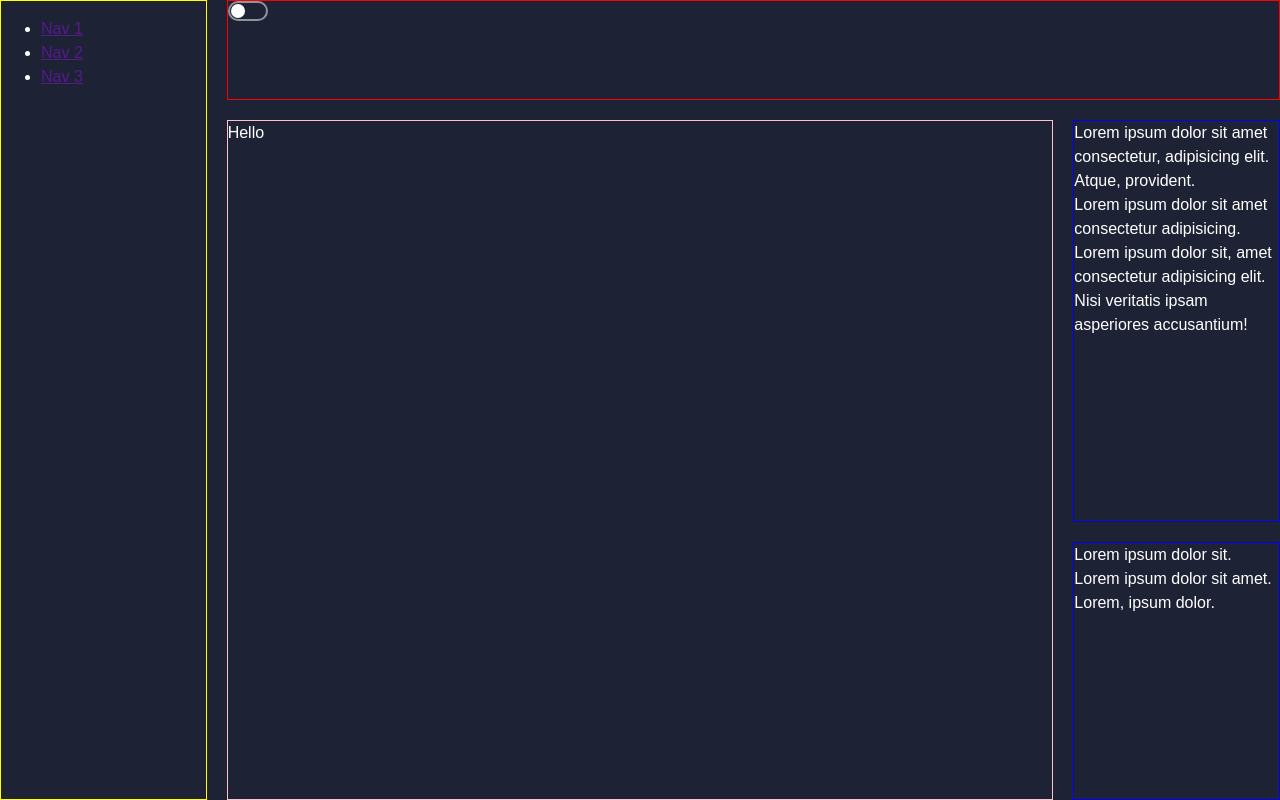
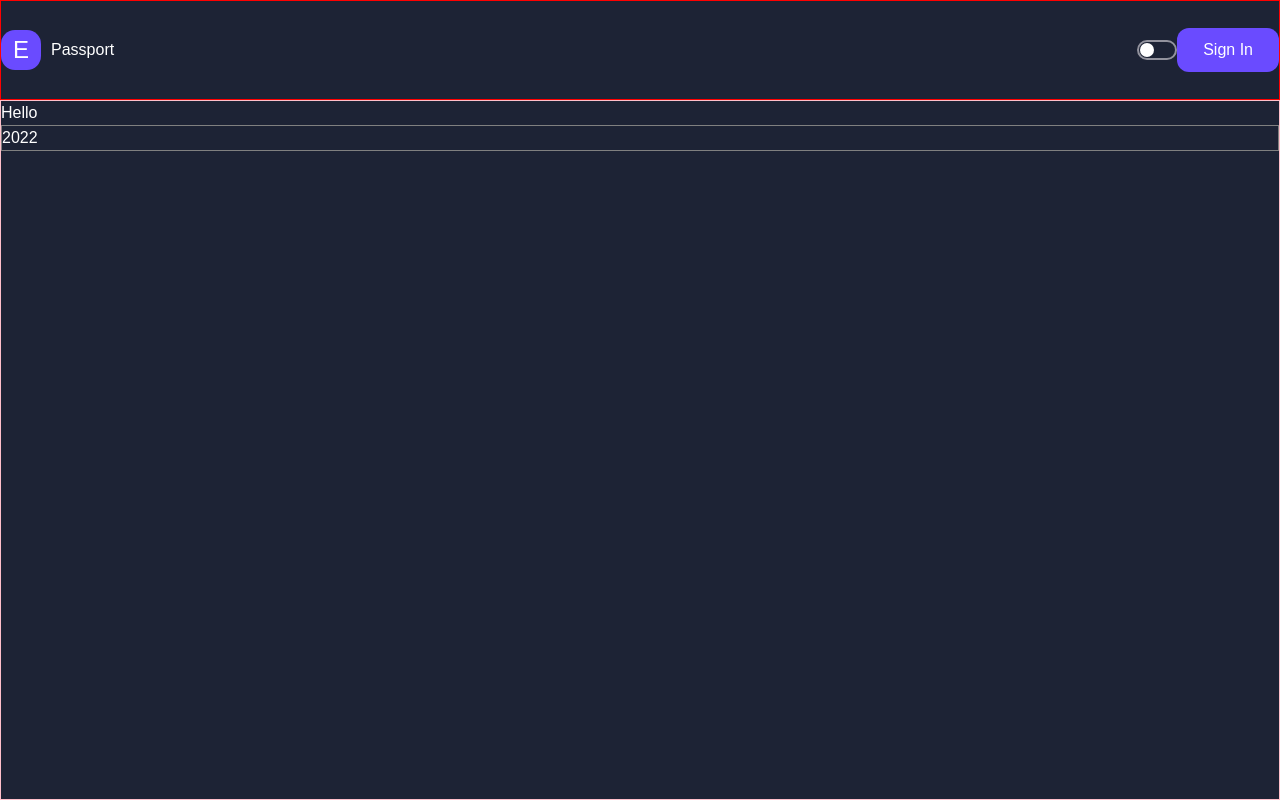
Before and after one commit to naHDop-tech/e-passport, a React app in the folder client/: page / in a window 1280 px wide. Built offline with nearby package versions, Linux system fonts and the light colour scheme.

Commit message:
feat: add header components

```diff
--- /dev/null
+++ b/client/src/components/EIcon/EIcon.tsx
@@ -0,0 +1,15 @@
+import s from './EIconStyle.module.css'
+const styles = s as unknown as IEIconStyle
+
+interface IEIconStyle {
+  Box: string
+  Paragraph: string
+}
+
+export function EIcon() {
+  return (
+    <div className={styles.Box}>
+      E
+    </div>
+  )
+}
--- /dev/null
+++ b/client/src/components/EIcon/EIconStyle.module.css
@@ -0,0 +1,8 @@
+.Box {
+  background-color: var(--color-primary-purple);
+  color: var(--color-text-white);
+  padding: 2px 12px;
+
+  border-radius: 14px;
+  font-size: 24px;
+}
--- /dev/null
+++ b/client/src/components/EIcon/index.ts
@@ -0,0 +1 @@
+export { EIcon } from './EIcon'
--- a/client/src/components/HOC/WithLayout/withLayout.tsx
+++ b/client/src/components/HOC/WithLayout/withLayout.tsx
@@ -1,7 +1,8 @@
 import { PropsWithChildren } from 'react'
 import { useLocation } from 'react-router-dom'
 import { MainLayoutGrid } from '../../layouts/MainLayout/MainLayoutGrid'
-import { IMainLayoutProps } from '../../layouts/MainLayout/types'
+import { BaseHeader } from '../../Header'
+import { CustomerHeader } from '../../Header'
 import { withTheme } from '../WithTheme'
 import { ThemeToggle as TT } from '../../../components/ThemeToggle'
 import { IUseUserInfo } from '../../../hooks/useUserInfo'
@@ -22,11 +23,7 @@ export function withLayout(props: IUseUserInfo) {
       </>
     )
 
-    const header = () => (
-      <div>
-        <ThemeToggle />
-      </div>
-    )
+    const header = () => !isAuth ? <BaseHeader /> : <CustomerHeader />
 
     const navbar = () => (
       <ul>
--- /dev/null
+++ b/client/src/components/Header/BaseHeader.tsx
@@ -0,0 +1,31 @@
+import { EIcon } from '../EIcon'
+import { withTheme } from '../HOC/WithTheme'
+import { Button } from '../Button'
+import { ThemeToggle as TT } from '../../components/ThemeToggle'
+
+import s from './BaseHeaderStyle.module.css'
+const styles = s as unknown as IEIconStyle
+
+const ThemeToggle = withTheme(TT)
+
+interface IEIconStyle {
+  FlexBox: string
+  LeftContent: string
+  LeftText: string
+  RightContent: string
+}
+
+export function BaseHeader() {
+  return (
+    <div className={styles.FlexBox}>
+      <div className={styles.LeftContent} onClick={() => console.log('Logo click')}>
+        <EIcon />
+        <div className={styles.LeftText}>Passport</div>
+      </div>
+      <div className={styles.RightContent}>
+        <ThemeToggle />
+        <Button onClick={() => console.log('Sign In click')} title='Sign In' />
+      </div>
+    </div>
+  )
+}
--- /dev/null
+++ b/client/src/components/Header/BaseHeaderStyle.module.css
@@ -0,0 +1,23 @@
+.FlexBox {
+  display: flex;
+  justify-content: space-between;
+  align-items: center;
+
+  height: 100%;
+}
+
+.LeftContent {
+  display: flex;
+  align-items: center;
+
+  cursor: pointer;
+}
+
+.LeftText {
+  margin-left: 10px;
+}
+
+.RightContent {
+  display: flex;
+  align-items: center;
+}
--- /dev/null
+++ b/client/src/components/Header/CustomerHeader.tsx
@@ -0,0 +1,7 @@
+
+
+export function CustomerHeader() {
+  return (
+    <div>CustomerHeader</div>
+  )
+}
--- /dev/null
+++ b/client/src/components/Header/index.ts
@@ -0,0 +1,2 @@
+export { BaseHeader } from './BaseHeader'
+export { CustomerHeader } from './CustomerHeader'
--- a/client/src/components/ThemeToggle/ThemeToggleStyles.module.css
+++ b/client/src/components/ThemeToggle/ThemeToggleStyles.module.css
@@ -3,7 +3,8 @@
   border: 2px solid var(--color-text-grey);
   border-radius: 50px;
   cursor: pointer;
-  display: inline-block;
+  display: flex;
+  align-items: center;
   position: relative;
   transition: all ease-in-out 0.3s;
   width: 40px;
--- a/client/src/store/auth/atoms.ts
+++ b/client/src/store/auth/atoms.ts
@@ -3,7 +3,7 @@ import { localStorageEffect } from '../effect'
 
 export const token = atom({
   key: 'token',
-  default: 'kjasd',
+  default: '',
   effects: [
     localStorageEffect('token')
   ]
```
Also changed, not shown: client/src/components/Header/CustomerHeaderStyle.module.css (added).
